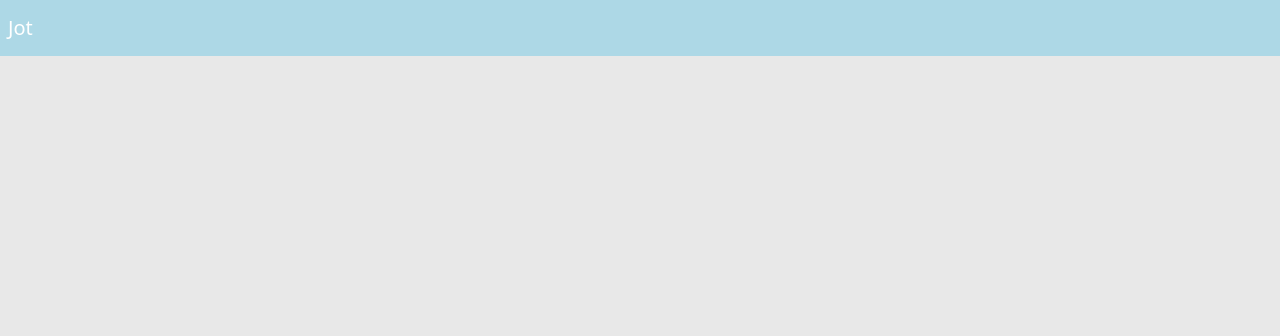
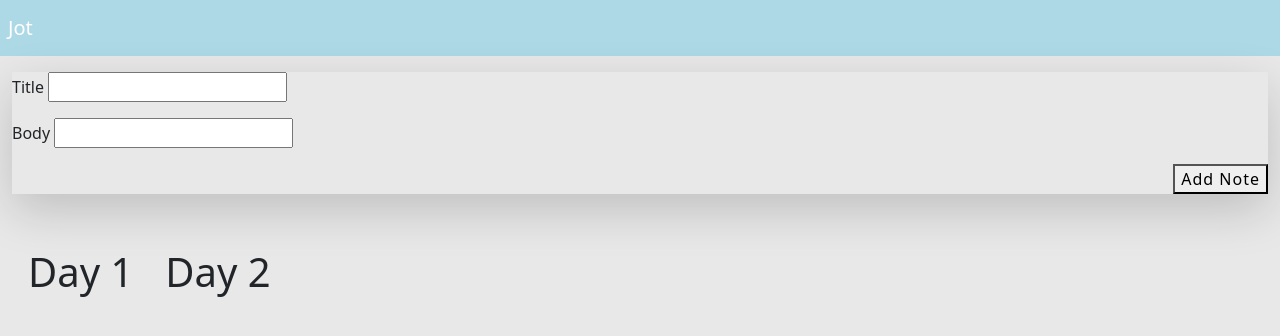
Before and after one commit to Spiegel28/CP3_Jot, a website with bundled scripts: page index.html in a window 1280 px wide. Built offline with nearby package versions, Linux system fonts and the light colour scheme; a script that the page names is missing.

Commit message:
built form, titles draw to page

```diff
--- a/app/AppState.js
+++ b/app/AppState.js
@@ -9,11 +9,11 @@ class ObservableAppState extends EventEmitter {
 
   noteFiles = [
     new NoteFile({
-      title: 'Day 1',
+      name: 'Day 1',
       body: 'Today I learned all of this stuff and more'
     }),
     new NoteFile({
-      title: 'Day 2',
+      name: 'Day 2',
       body: 'Today was so much harder than day 1'
     })
   ]
--- a/app/controllers/NotesController.js
+++ b/app/controllers/NotesController.js
@@ -1,6 +1,24 @@
+import { AppState } from "../AppState.js";
+import { setHTML } from "../utils/Writer.js";
 
 
 
+function _drawNotes() {
+    console.log('drawing notes');
+
+    const noteFiles = AppState.noteFiles
+
+    let htmlString = ''
+
+    noteFiles.forEach(noteFile => htmlString += noteFile.NoteListHTML)
+
+    setHTML('noteFileList', htmlString)
+}
+
 export class NotesController {
+    constructor() {
+        console.log('Notes loaded')
 
+        _drawNotes()
+    }
 }
--- a/app/models/NoteFile.js
+++ b/app/models/NoteFile.js
@@ -4,19 +4,15 @@ import { generateId } from "../utils/GenerateId.js";
 export class NoteFile {
     constructor (data) {
         this.id = generateId()
-        this.title = this.title
+        this.name = data.name
         this.body = data.body
         this.lastAccessed = new Date()
     }
 
     get NoteListHTML() {
         return `
-        <div class="notes__sidebar">
-        <button class = "notes__list" type="button">Add Note</button>
-          <div class="">
-            <div class="fs-1">Lecture Notes</div>
-            <div class="fs-1">Lecture Notes</div>
-            <div class="fs-1">Lecture Notes</div>
+          <div class="d-flex p-3">
+            <div class="fs-1">${this.name}</div>
           </div>
       </div>
         `
--- a/index.html
+++ b/index.html
@@ -36,8 +36,29 @@
 
   <!-- SECTION -->
   <main>
-    <div class="d-flex height-100" id = "app">
-      <!-- <div class="notes__sidebar">
+    <div class="container-fluid">
+      <div class="row my-3">
+        <div class="col-12 m-auto">
+          <div class="shadow-lg">
+            <form onsubmit="app.NotesController.createNote()">
+              <div class="mb-3">
+                <label for="noteTitle">Title</label>
+                <input id="noteTitle" name = "title" type="text">
+              </div>
+              <div class="mb-3">
+                <label for="noteBody">Body</label>
+                <input id="noteBody" name = "body" type="text">
+              </div>
+              <div class="text-end mb-3">
+                <button type = "submit">Add Note</button>
+              </div>
+            </form>
+          </div>
+        </div>
+      </div>
+    <section class></section>
+    <div class="d-flex height-100" id = "noteFileList">
+      <!-- <div class="">
         <button class = "notes__list" type="button">Add Note</button>
           <div class="">
             <div class="fs-1">Lecture Notes</div>
@@ -46,6 +67,7 @@
           </div>
       </div> -->
     </div>
+  </div>
 
 
 
```
